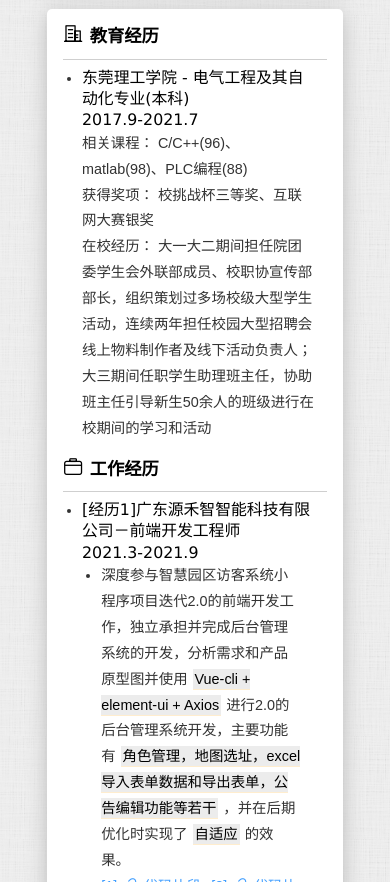
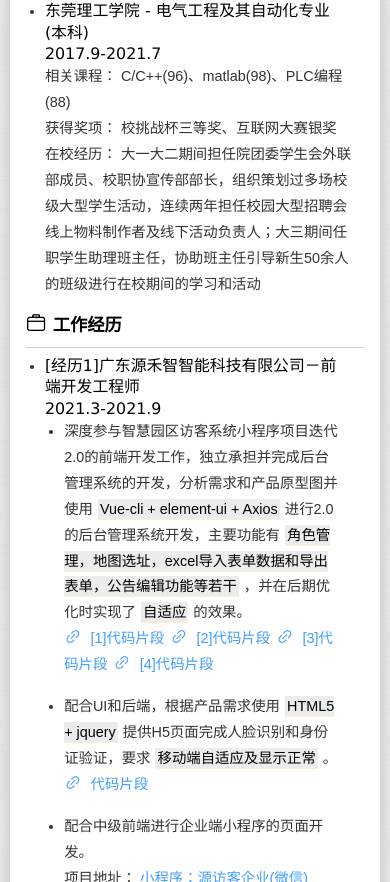
Before and after one commit to jujubefoxx/resume, a Vue app: page / in a window 390 px wide. Shown: the part 1118-2000 px from the top of the page. Built offline with nearby package versions, Linux system fonts and the light colour scheme.

Commit message:
style: 调整样式

```diff
--- a/src/App.vue
+++ b/src/App.vue
@@ -36,30 +36,5 @@ export default {
 @import "assets/scss/index";
 @import "assets/typo.css";
 
-//公共部分
-body {
-  background: #e5e5e5 url(@/assets/images/background.png);
-  width: 100%;
-  overflow-x: hidden;
-  padding: 1rem 10% 0;
-  box-sizing: border-box;
-  font-size: .9em;
-
-  .info-unit {
-    margin-bottom: 1rem;
-
-    h2 {
-      font-weight: 700;
-    }
-
-    h3 {
-      font-weight: 300;
-    }
-
-    .container-icon {
-      margin-right: .3em;
-    }
-  }
-}
 
 </style>
--- a/src/assets/scss/index.scss
+++ b/src/assets/scss/index.scss
@@ -1,7 +1,33 @@
+
+//公共部分
 .container-icon {
   font-size: 1.2em;
 }
 
+body {
+  background: #e5e5e5 url(@/assets/images/background.png);
+  width: 100%;
+  overflow-x: hidden;
+  padding: 1rem 10% 0;
+  box-sizing: border-box;
+  font-size: .9em;
+
+  .info-unit {
+    margin-bottom: 1rem;
+
+    h2 {
+      font-weight: 700;
+    }
+
+    h3 {
+      font-weight: 300;
+    }
+
+    .container-icon {
+      margin-right: .3em;
+    }
+  }
+}
 h2 {
   font-size: 1.2em;
 }
@@ -52,7 +78,7 @@ mark {
 // 右侧标题行跨行
 @media screen and (max-width: 1034px) {
   body {
-    padding: 1rem 0;
+    padding: .1rem 0;
   }
 }
 
--- a/src/components/HelloWorld.vue
+++ b/src/components/HelloWorld.vue
@@ -130,11 +130,10 @@
                 <template v-if="list.link">
                   <a :href="link" target="_blank" v-for="(link,num) in list.link" class="container-main__link"
                      :key="num">
-                    {{
+                    <i class="container-icon el-icon-link" aria-hidden="true"></i> {{
                       list.link.length > 1 ? `[${num +
                       1}]` : ''
-                    }}
-                    <i class="container-icon el-icon-link" aria-hidden="true"></i>代码片段</a>
+                    }}代码片段</a>
                 </template>
               </li>
             </ul>
@@ -320,7 +319,7 @@ export default {
                 {title: '极速有料h5', url: 'https://h.jsty.com'}, // 项目地址，（可选）
                 {title: '小程序：极速有料(微信、头条、百度、QQ)'}, // 项目地址
                 {title: '今天好料官网', url: 'https://hl.tiyipu.com/'}] // 项目地址
-            },{
+            }, {
               html: '完成公司产品糖果助理小程序的<mark>Taro(React)转Taro(Vue)</mark>。',
             }],
           }],
```
